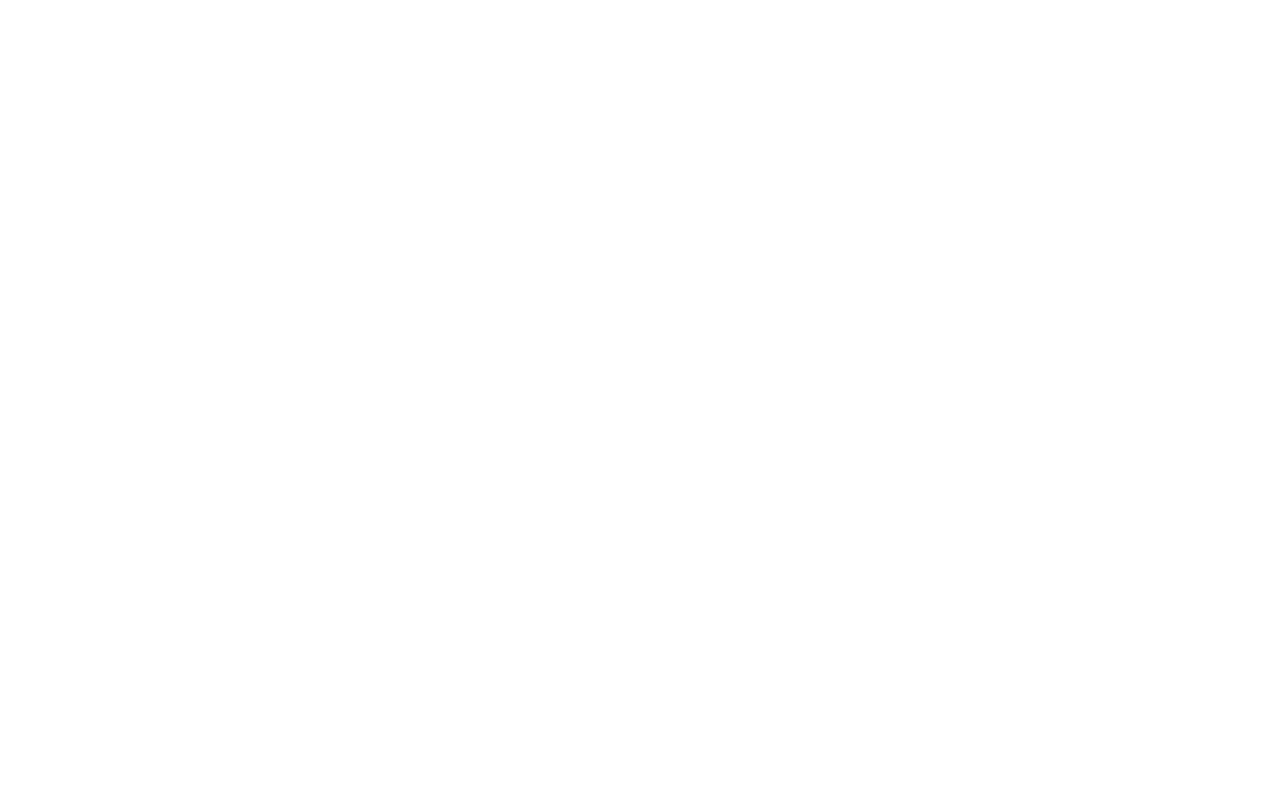
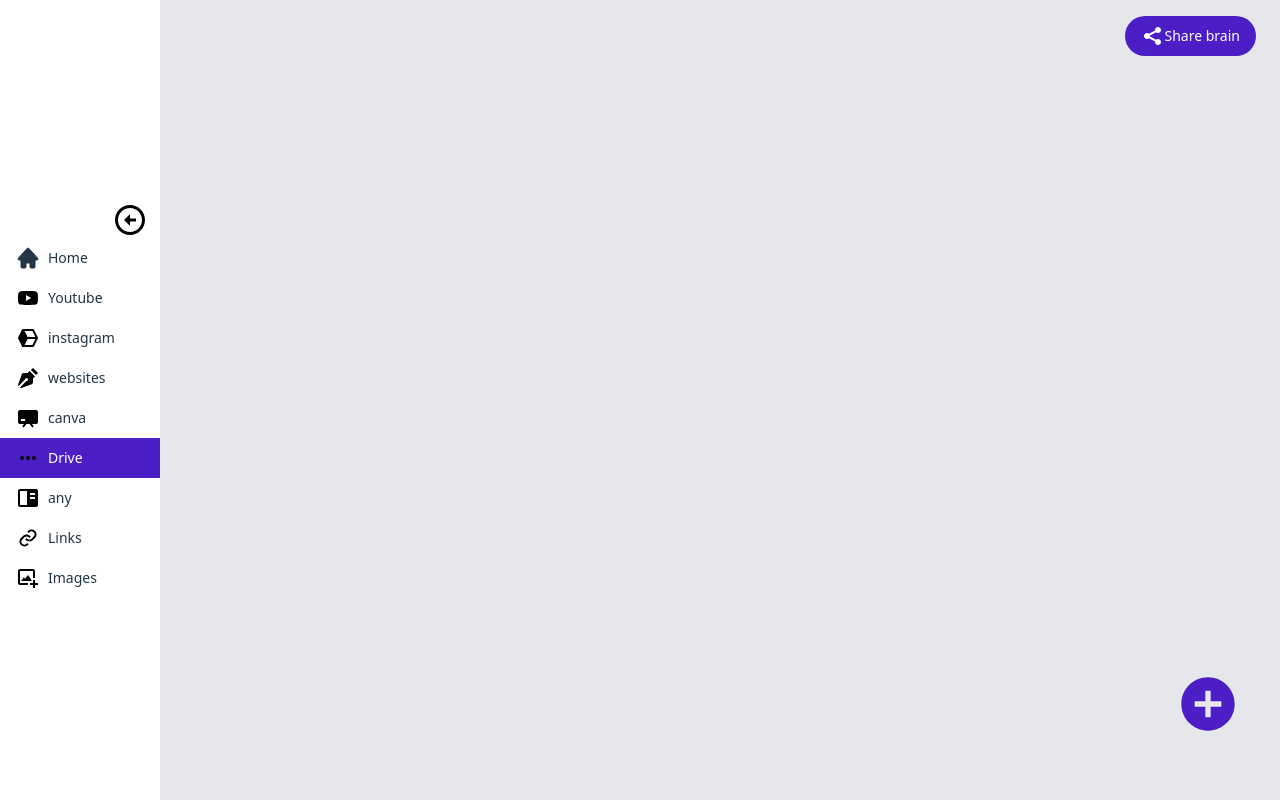
Before and after one commit to Vy-shak/BrainVault, a React (Vite) app in the folder brainVault-client/: page /Drive in a window 1280 px wide. Before the commit this address had no page. Built offline with nearby package versions, Linux system fonts and the light colour scheme.

Commit message:
added Navlink for each category

```diff
--- a/brainVault-client/src/Components/uI/Main/Sidebar.tsx
+++ b/brainVault-client/src/Components/uI/Main/Sidebar.tsx
@@ -23,10 +23,6 @@
         {
             text: "instagram",
             icon: <Instaicon />
-        },
-        {
-            text: "Youtube",
-            icon: <Pdf />
         },
         {
             text: "websites",
@@ -59,11 +55,11 @@
             <div onClick={handleMinimize} className="flex w-full justify-end items-center h-fit pr-3">
                 <Close />
             </div>
-            <NavLink className="m-0 w-full">
+            <div className="m-0 w-full">
                 {sideData.map((item, index) => (
                     <Sideitem key={index} minimize={minimize} text={item.text} startIcon={item.icon} type="normal" />
                 ))}
-            </NavLink>
+            </div>
         </section>
     )
 }
--- a/brainVault-client/src/Components/uI/Sideitem.tsx
+++ b/brainVault-client/src/Components/uI/Sideitem.tsx
@@ -1,4 +1,5 @@
 import { useState } from "react"
+import { NavLink } from "react-router-dom"
 
 interface sideProp {
     type: 'selected' | 'normal'
@@ -12,22 +13,19 @@
     normal: 'py-2 px-4'
 }
 
-const defaultCss = ' justify-start flex w-full h-10 items-center text-black text-sm space-x-2'
+const defaultCss = ' justify-start flex w-full h-10 items-center text-sm space-x-2'
 
 function Sideitem(props: sideProp) {
-    const [isActive, setIsactive] = useState(false);
-
-    const handleActive = () => {
-        setIsactive(true)
-    }
 
     return (
-        <div onClick={handleActive} className={`${isActive ? "bg-Bblue500 text-white" : "hover:bg-gray-300"} ${defaultCss} ${menuCss[props.type]} ${defaultCss}`}>
-            <div>
-                {props.startIcon}
-            </ div>
-            <span>{`${props.minimize ? "" : props.text}`}</span>
-        </div>
+        <NavLink to={`/${props.text}`} className={({ isActive }) => isActive ? `${defaultCss} ${menuCss[props.type]} bg-Bblue500 text-white` : `${defaultCss} ${menuCss[props.type]} hover:bg-gray-300`}>
+            <div className={`${defaultCss}`}>
+                <div>
+                    {props.startIcon}
+                </div>
+                <span>{`${props.minimize ? "" : props.text}`}</span>
+            </div>
+        </NavLink>
     )
 }
 
--- /dev/null
+++ b/brainVault-client/src/Pages/Examble.tsx
@@ -0,0 +1,11 @@
+
+
+const Examble = () => {
+    return (
+        <div>
+            <span>Hello</span>
+        </div>
+    )
+}
+
+export default Examble
--- a/brainVault-client/src/Pages/Home.tsx
+++ b/brainVault-client/src/Pages/Home.tsx
@@ -8,6 +8,7 @@
 import CardAll from "../Components/uI/Main/CardAll";
 import { ShareModel } from "../Icons/Sidebar/Index";
 import axios, { all } from "axios";
+import { Outlet } from "react-router-dom";
 
 
 
@@ -53,7 +54,7 @@
             <div className="w-fit  h-full flex justify-start items-center bg-white">
                 <Sidebar />
             </div>
-            <CardAll />
+            <Outlet />
             <Button handleClick={handleShare} variant="primary" size="sm" text="Share brain" defaultCss="absolute top-4 right-6 " startIcon={<IconShare />} />
             <Addfile setOpen={openOnly} />
 
--- a/brainVault-client/src/main.tsx
+++ b/brainVault-client/src/main.tsx
@@ -1,17 +1,17 @@
 
 import { createRoot } from 'react-dom/client'
+import Examble from './Pages/Examble.tsx';
 import { Signup, Login, Home } from './Pages/index.ts';
 import './index.css'
 import { Route, Routes, BrowserRouter } from 'react-router-dom'
+import { p } from 'motion/react-client';
 createRoot(document.getElementById('root')!).render(
   <BrowserRouter>
     <Routes>
       <Route path="/" >
         <Route path="Signup" element={<Signup />} />
         <Route path="Login" element={<Login />} />
-        <Route path='/' element={<Home />} />
-        <Route path='/youtube' element={<Home />} />
-        <Route path='/instagram' element={<Home />} />
+        <Route path='/:Contenttype' element={<Home />} />
       </Route>
     </Routes>
   </BrowserRouter>
```
